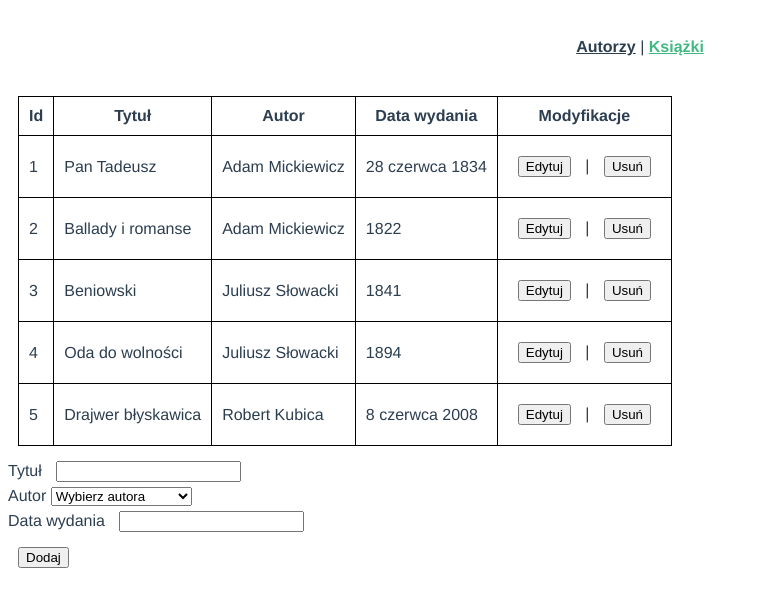
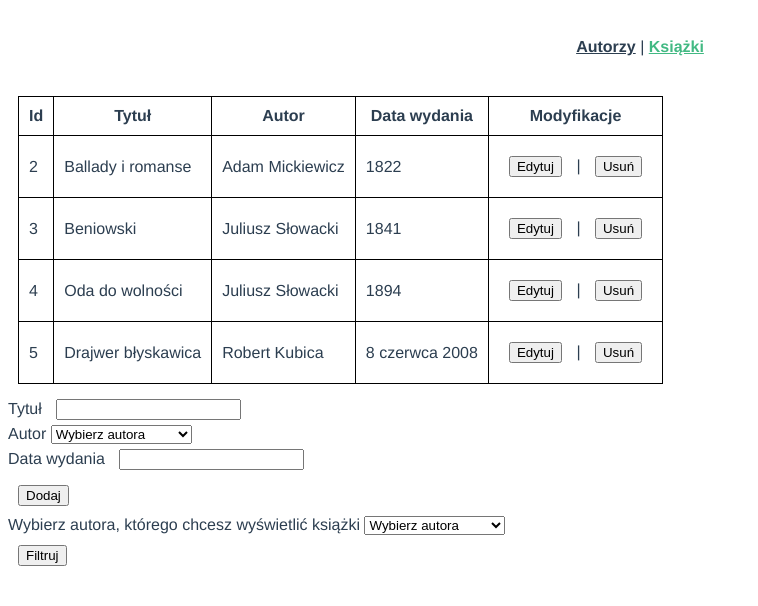
Before and after one commit to Feekohur/SPA, a Vue app: page /books in a window 1280 px wide. Shown: the top 606 px of the page, without its empty margins (0-758 px from the left). Built offline with nearby package versions, Linux system fonts and the light colour scheme; data requests are answered from the project's data file.

Commit message:
Added filtering by author

```diff
--- a/db.json
+++ b/db.json
@@ -1,11 +1,5 @@
 {
   "books": [
-    {
-      "id": 1,
-      "title": "Pan Tadeusz",
-      "authorId": 1,
-      "releaseDate": "28 czerwca 1834"
-    },
     {
       "id": 2,
       "title": "Ballady i romanse",
@@ -55,6 +49,12 @@
       "lastname": "Kubica",
       "birthDate": "7 grudnia 1984",
       "id": 4
+    },
+    {
+      "firstname": "Andrzej",
+      "lastname": "Zaucha",
+      "birthDate": "1 marca 2001",
+      "id": 5
     }
   ]
 }
--- a/public/index.html
+++ b/public/index.html
@@ -4,7 +4,7 @@
     <meta charset="utf-8">
     <meta http-equiv="X-UA-Compatible" content="IE=edge">
     <meta name="viewport" content="width=device-width,initial-scale=1.0">
-    <link rel="icon" href="<%= BASE_URL %>favicon.ico">
+    <!--<link rel="icon" href="<%= BASE_URL %>favicon.ico">-->
     <title><%= htmlWebpackPlugin.options.title %></title>
   </head>
   <body>
--- a/src/views/Books.vue
+++ b/src/views/Books.vue
@@ -40,6 +40,16 @@
             </select><br/>
         Data wydania <input v-model="releaseDate"><br/>
         <button type="submit">Dodaj</button>
+    </form>
+
+    <form>
+        Wybierz autora, którego chcesz wyświetlić książki <select v-model="authorId">
+                <option disabled value="">Wybierz autora</option>
+                <option v-for="option in authors" v-bind:value="option.id" :key="option.id">
+                    {{ `${option.firstname}  ${option.lastname}` }}
+                </option>
+            </select><br/>
+        <button @click.prevent="filterBook(authorId)">Filtruj</button>
     </form>
 </template>
 
@@ -119,6 +129,11 @@ export default {
                 this.editedAuthorId = book.authorId
                 this.editedReleaseDate = book.releaseDate
             }
+        },
+        async filterBook(id){
+            let newbooks = await axios.get(`${baseURL}/books`);
+            this.books = newbooks.data;
+            this.books = this.books.filter(b => b.authorId == id)
         }
     }
 }
```
